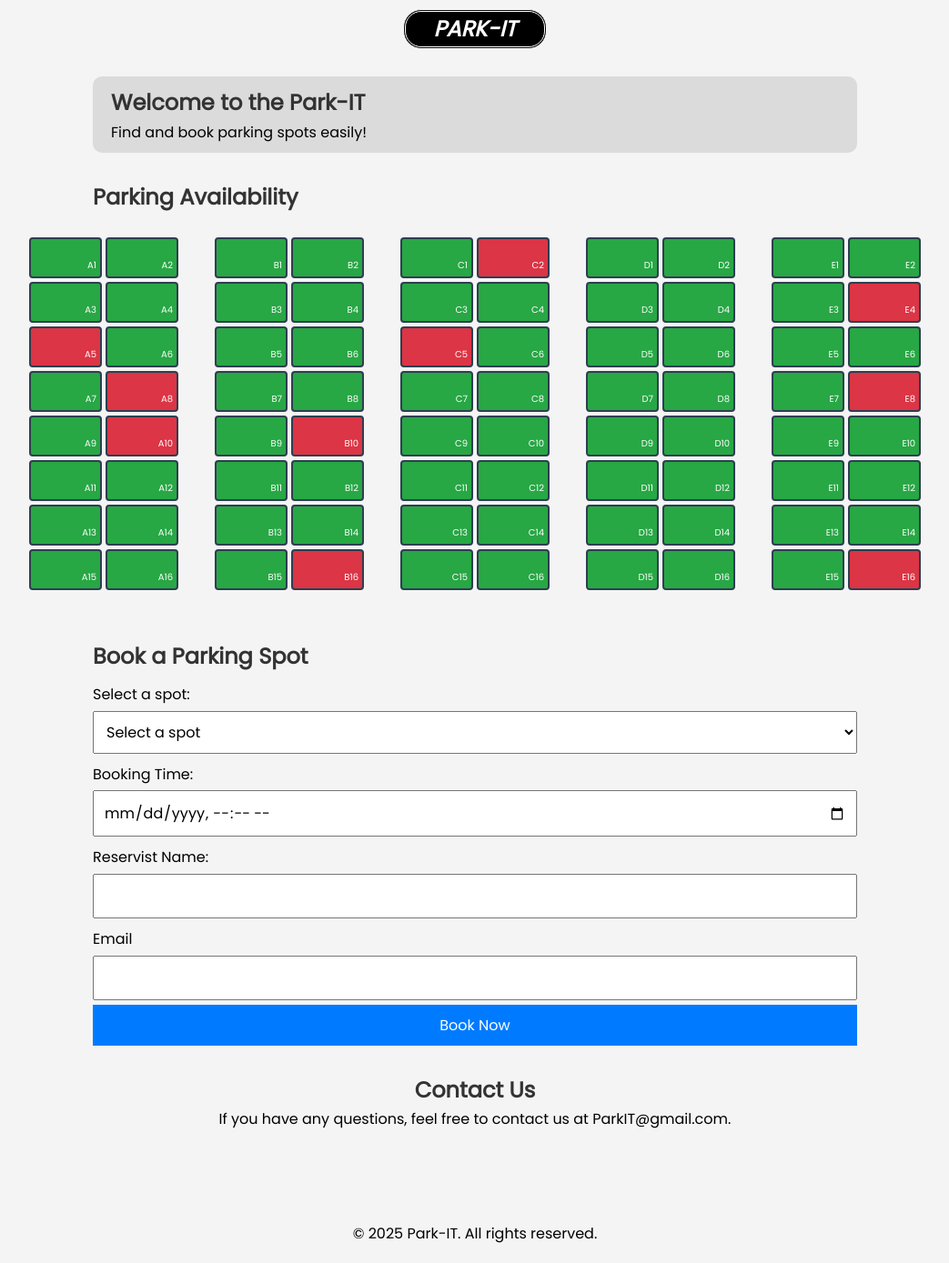
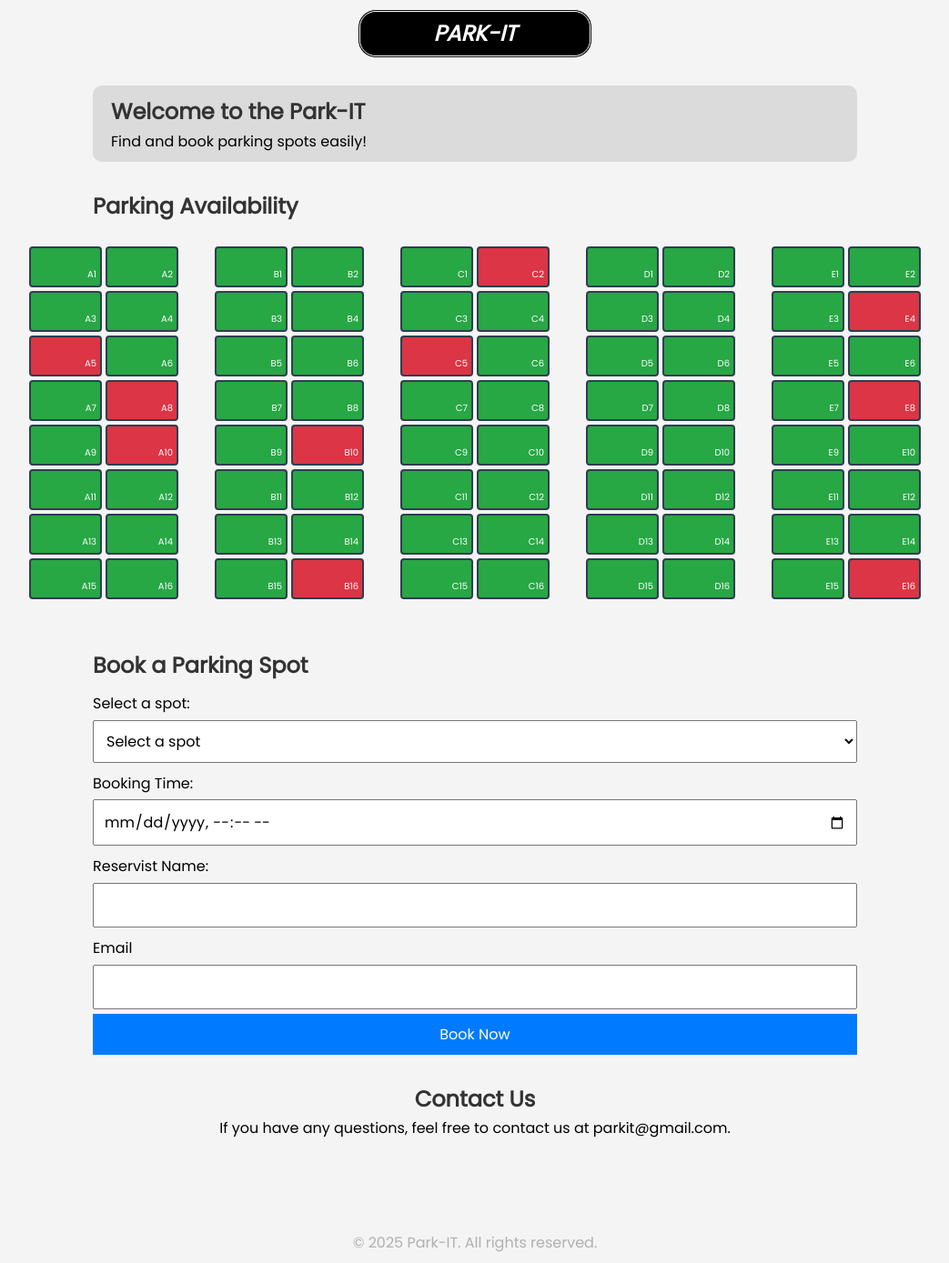
Before and after one commit to iPisano1/ParkIT, a PHP site: page /main.html in a window 1280 px wide. Shown: the whole page at 91% size, without its empty margins (118-1161 px from the left). Before the commit the page ends 1367 px from the top, so only its background shows below. Run offline with PHP 8.4, Linux system fonts and the light colour scheme.

Commit message:
Fixed Design

```diff
--- a/main.css
+++ b/main.css
@@ -8,6 +8,10 @@
 
 body {
   /* font-family: Arial, sans-serif; */
+  /* background-image: url("https://blog.getmyparking.com/wp-content/uploads/2018/09/parking-lighting-1200x675.jpg");
+  background-repeat: no-repeat;
+  background-position: center;
+  background-size: cover; */
   line-height: 1.6;
   background-color: #f4f4f4;
 }
@@ -28,7 +32,7 @@ nav {
 
 nav h1{
   background-color: black;
-  padding: 0 30px;
+  padding: 5px 80px;
   color: white;
   text-transform: uppercase;
   font-style: italic;
@@ -93,7 +97,6 @@ h1, h2 {
   background: repeating-linear-gradient(45deg,#cfcfcf,#cfcfcf 8px,#ececec 8px,#ececec 16px);
 }
 
-/* Center blocks */
 .center-block {
   display: flex;
   gap: 40px;
@@ -132,6 +135,13 @@ h1, h2 {
   color: white;
 }
 
+/* #booking h2 {
+  background-color: rgb(219, 219, 219);
+  padding: 10px 20px;
+  border: 1px solid gray;
+  border-radius: 10px;
+} */
+
 form {
   display: flex;
   flex-direction: column;
@@ -166,7 +176,7 @@ form button:hover {
 
 footer {
   text-align: center;
-  color: black;
+  color: rgba(163, 163, 163, 0.842);
   padding: 10px;
   margin-top: 40px;
 }
--- a/main.html
+++ b/main.html
@@ -76,7 +76,7 @@
 
     <section id="contact">
       <h2>Contact Us</h2>
-      <p>If you have any questions, feel free to contact us at ParkIT@gmail.com.</p>
+      <p>If you have any questions, feel free to contact us at parkit@gmail.com.</p>
     </section>
   </main>
 
```
